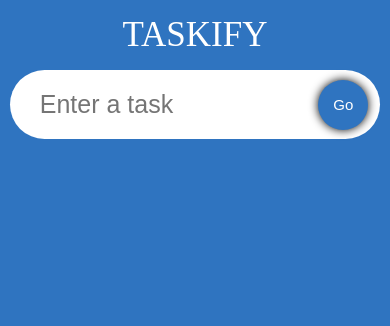
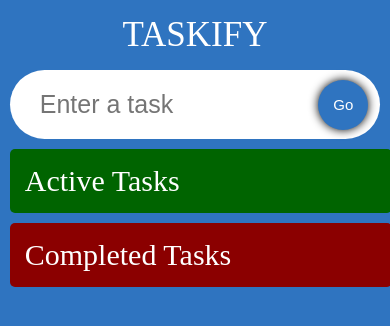
Before and after one commit to Sergeypervak/To-Do-React, a React (Create React App) app in the folder serg-app/: page / in a window 390 px wide. Shown: the top 326 px of the page. Built offline with nearby package versions, Linux system fonts and the light colour scheme; a web font is replaced by a local one.

Commit message:
conteiners and styles

```diff
--- a/serg-app/src/App.tsx
+++ b/serg-app/src/App.tsx
@@ -9,7 +9,7 @@ import TodoList from './components/TodoList';
 const App: React.FC = () => {
  const [todo, setTodo] = useState<string>("")
  const [todos, setTodos] = useState<Todo[]>([])
-
+ const [completedTodos, setCompletedTodos] = useState<Todo[]>([])
  const handleAdd = (e: FormEvent<HTMLFormElement>) => {
    e.preventDefault();
 
--- a/serg-app/src/components/TodoList.tsx
+++ b/serg-app/src/components/TodoList.tsx
@@ -2,23 +2,84 @@ import React from 'react';
 import {Todo} from "./model";
 import SingleTodo from './SingleTodo';
 import './styles.css';
+
 interface Props {
     todos:Todo[];
    setTodos:React.Dispatch<React.SetStateAction<Todo[]>>
 }
 
 const TodoList: React.FC<Props> = ({todos, setTodos}:Props) => {
-  return(  <div className='todos'>
+  return (
+    <div className='container'>
+      <div className="todos">
+      <span className="todos__heading">
+        Active Tasks
+      </span>
+      {todos.map((todo) => (
+           <SingleTodo
+           todo={todo}
+           todos={todos}
+           key={todo.id}
+           setTodos={setTodos}
 
+           />
+        ))
+      }
+      </div>
+      <div className="todos remove">
+
+      <span className="todos__heading">
+        Completed Tasks
+      </span>
       {todos.map((todo) => (
-  <SingleTodo todo = {todo}
+           <SingleTodo
+           todo={todo}
+           todos={todos}
            key={todo.id}
-  todos = {todos}
-  setTodos = {setTodos}
+           setTodos={setTodos}
+
            />
-))}
+        ))
+      }
+      </div>
+
     </div>
     );
   };
 
   export default TodoList;
+
+
+
+
+
+
+
+
+
+
+
+
+
+
+
+
+
+
+
+
+
+
+
+
+
+
+  //       <div className='todos'>
+  //       {todos.map((todo) => (
+  //         <SingleTodo todo = {todo}
+  //         key={todo.id}
+  //         todos = {todos}
+  //         setTodos = {setTodos}
+  //   />
+  // ))}
+  //   </div>
--- a/serg-app/src/components/styles.css
+++ b/serg-app/src/components/styles.css
@@ -1,6 +1,6 @@
 .input {
     display: flex;
-    width: 90%;
+    width: 95%;
     position: relative;
     align-items: center;
 }
@@ -42,21 +42,41 @@
     transform: scale(0.8);
     box-shadow: 0 0 5px black;
 }
+.container{
+  display: flex;
+  width: 95%;
+  margin-top: 10px;
+  justify-content: space-between;
+  align-items: flex-start;
+
+}
+
 .todos {
     display: flex;
-    justify-content: space-evenly;
-    width: 90%;
-    flex-wrap: wrap;
+    width: 47.5%;
+    flex-direction: column;
+    padding: 15px;
+    border-radius: 5px;
+    background-color: darkgreen;
+}
+.todos__heading{
+font-size: 30px;
+color: white;
 }
 
 .todos__single {
     display: flex;
-    width: 29.5%;
     border-radius: 5px;
     padding: 20px;
     margin-top: 15px;
     background-image: url("https://img.freepik.com/free-photo/crumpled-yellow-paper-background-close-up_60487-2390.jpg?size=626&ext=jpg");
+    transition: 0.2s;
   }
+  .todos__single:hover {
+    box-shadow: 0 0 20px whitesmoke;
+    transform: scale(1.03);
+  }
+
   .todos__single--text {
     flex: 1;
     padding: 5px;
@@ -74,13 +94,30 @@
     font-size: 25px;
     cursor: pointer;
   }
-  @media (max-width: 1200px) {
-    .todos__single {width: 40%;}
+
+@media (max-width:1100px){
+  .todos {
+    width: 45%;
   }
+}
+
+
 
 
   @media (max-width: 700px) {
-    .input {width: 95%;}
-    .todos {width: 95%;}
-    .todos__single {width: 100%;}
+  .input {
+    width: 95%;
   }
+  .todos {
+    width: 95%;
+    margin-bottom: 10px;
+  }
+  .container {
+    width: 95%;
+    flex-direction: column;
+  }
+}
+
+  .remove {
+    background-color: darkred;
+  }
```
Lines whose indentation alone changed are shown as unchanged.
